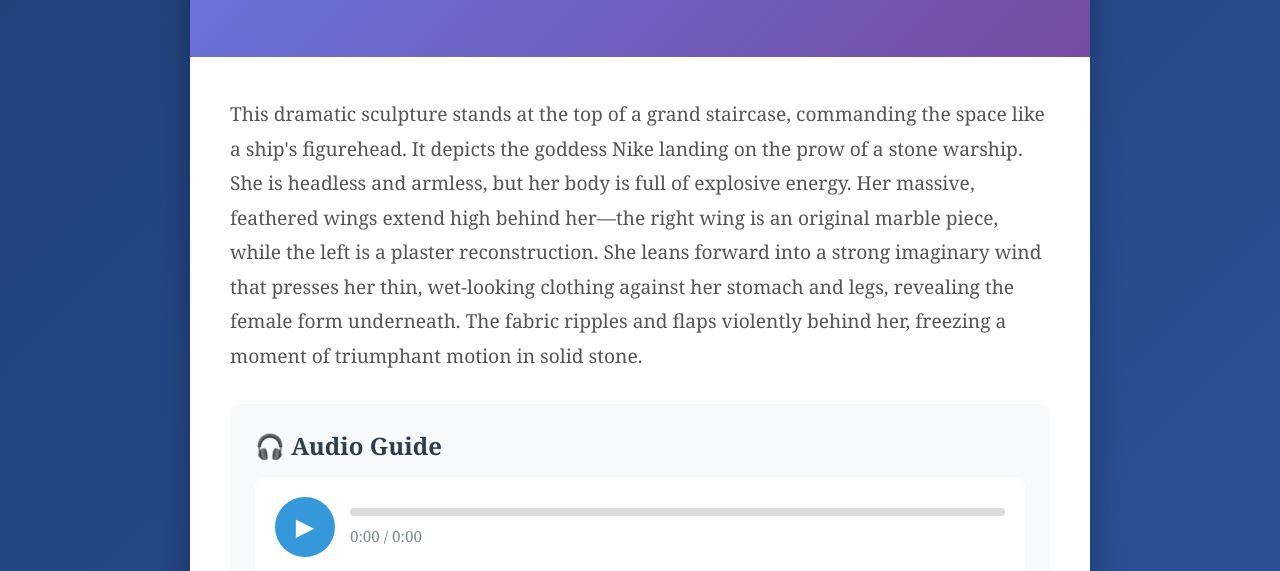
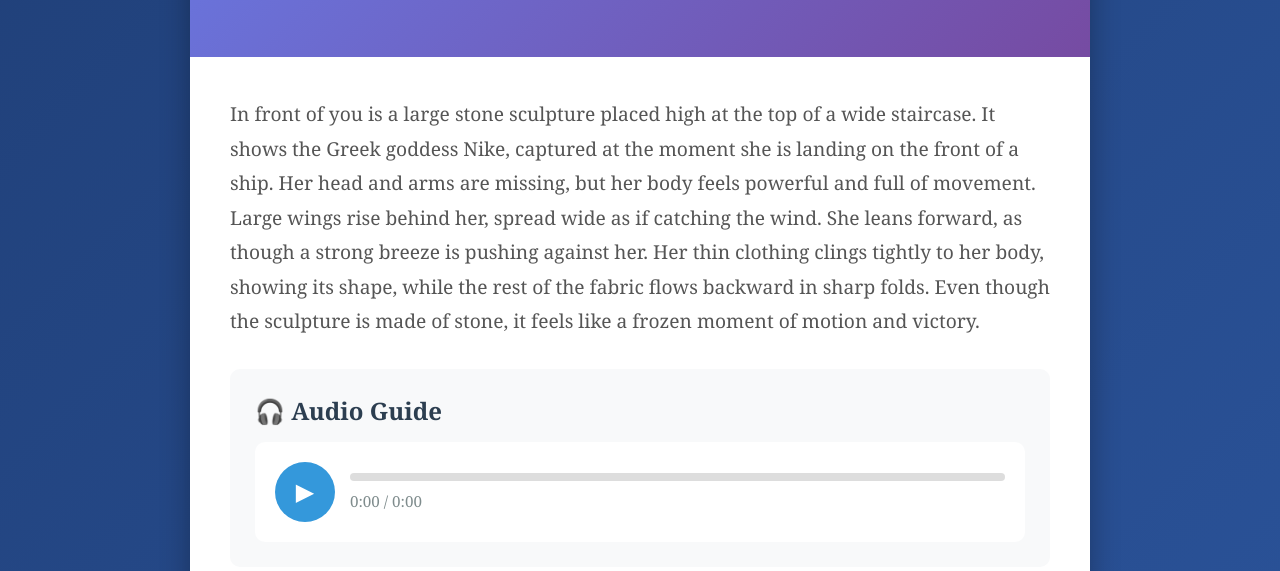
Before and after one commit to DASITH1234/Museum-Web, a plain HTML site: page artifact3.html in a window 1280 px wide. Shown: the part 643-1214 px from the top of the page. Drawn offline with Linux system fonts and the light colour scheme.

Commit message:
Revise artifact description in artifact3.html
Updated the description of the Winged Victory of Samothrace artifact.

```diff
--- a/artifact3.html
+++ b/artifact3.html
@@ -31,7 +31,10 @@
             </div>
             <div class="artifact-body">
                 <p class="artifact-description">
-                    This dramatic sculpture stands at the top of a grand staircase, commanding the space like a ship's figurehead. It depicts the goddess Nike landing on the prow of a stone warship. She is headless and armless, but her body is full of explosive energy. Her massive, feathered wings extend high behind her—the right wing is an original marble piece, while the left is a plaster reconstruction. She leans forward into a strong imaginary wind that presses her thin, wet-looking clothing against her stomach and legs, revealing the female form underneath. The fabric ripples and flaps violently behind her, freezing a moment of triumphant motion in solid stone.
+                    In front of you is a large stone sculpture placed high at the top of a wide staircase. It shows the Greek goddess Nike, captured at the moment she is landing on the front of a ship.
+                    Her head and arms are missing, but her body feels powerful and full of movement. Large wings rise behind her, spread wide as if catching the wind.
+                    She leans forward, as though a strong breeze is pushing against her. Her thin clothing clings tightly to her body, showing its shape,
+                    while the rest of the fabric flows backward in sharp folds. Even though the sculpture is made of stone, it feels like a frozen moment of motion and victory.
                 </p>
 
                 <div class="audio-section">
@@ -63,4 +66,5 @@
         initAudioPlayer('aud3.mp3');
     </script>
 </body>
+
 </html>
```
